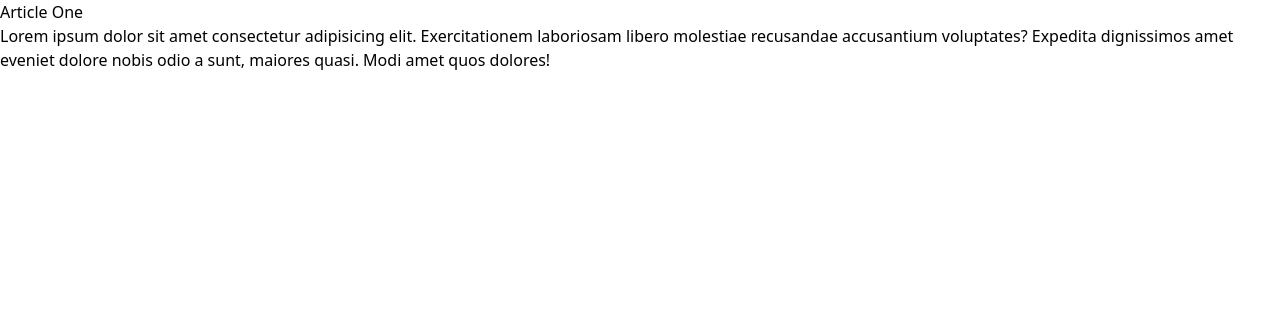
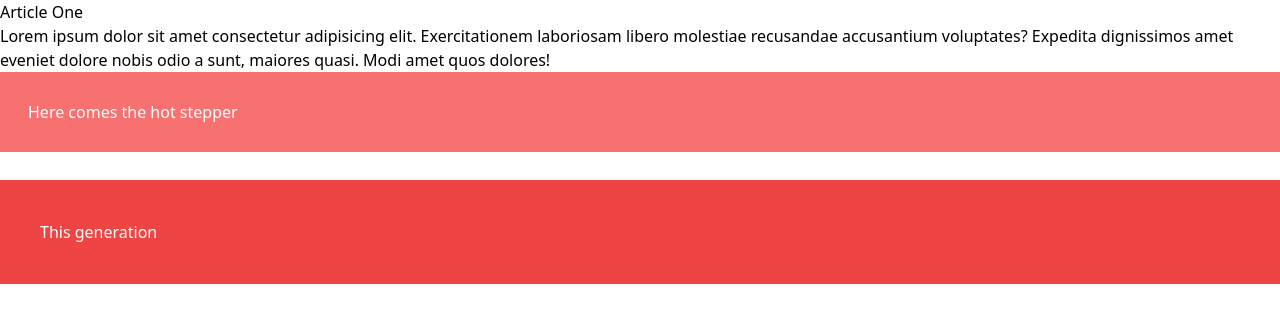
Before and after one commit to MalcolmSmalls/Tailwind-Fundamentals, a plain HTML site: page 03-container-spacing/index.html in a window 1280 px wide. Drawn offline with nearby package versions, Linux system fonts and the light colour scheme.

Commit message:
Finish container-spacing experimenting

```diff
--- a/03-container-spacing/index.html
+++ b/03-container-spacing/index.html
@@ -10,6 +10,8 @@
   <body>
     <!-- Container -->
     <div>
+      <div class="container">
+
         <article>
           <h3>Article One</h3>
           <p>
@@ -19,8 +21,13 @@
             sunt, maiores quasi. Modi amet quos dolores!
           </p>
         </article>
+      </div>
 
       <!-- Margin -->
+      <div class="flex space-y-7 flex-col">
+        <p class="container p-7 bg-red-400 text-white">Here comes the hot stepper</p>
+        <p class="container p-10 bg-red-500 text-white">This generation</p>
+      </div>
 
       <!-- Padding -->
 
```
Lines whose indentation alone changed are shown as unchanged.
